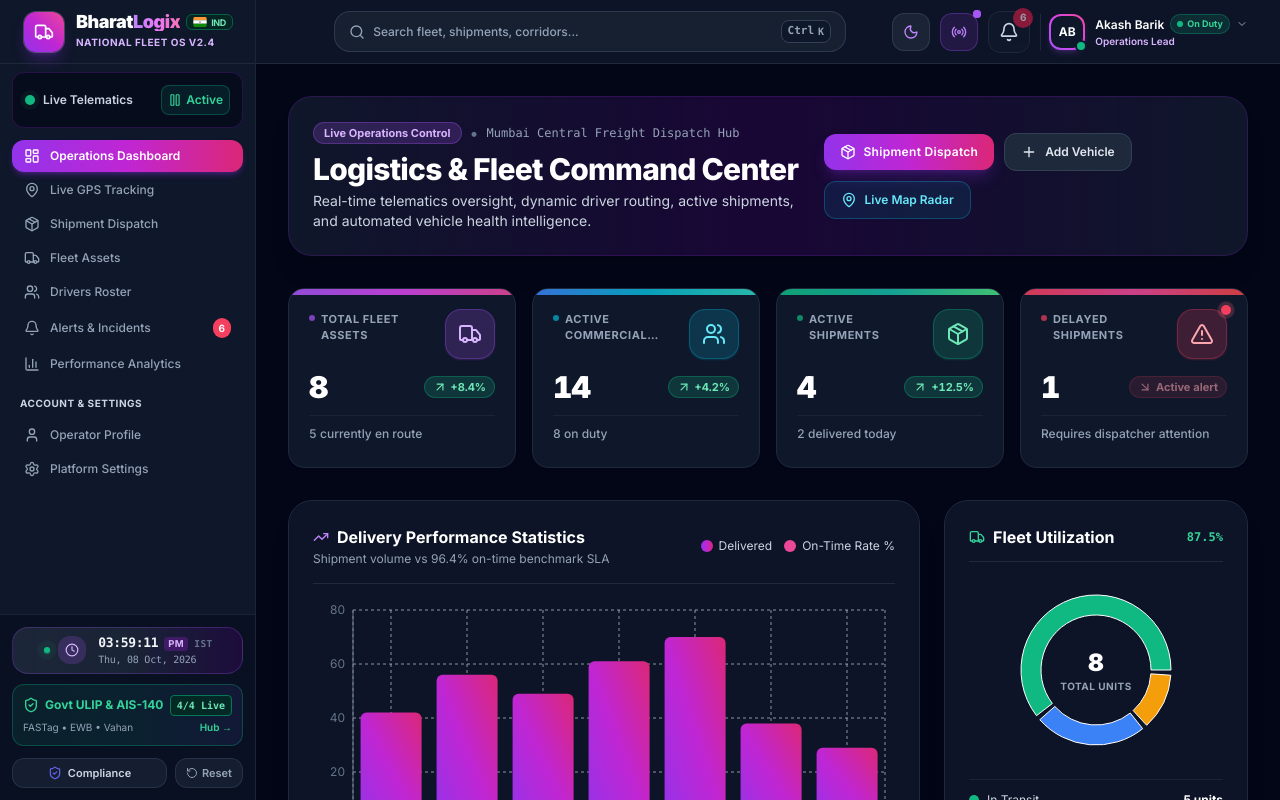
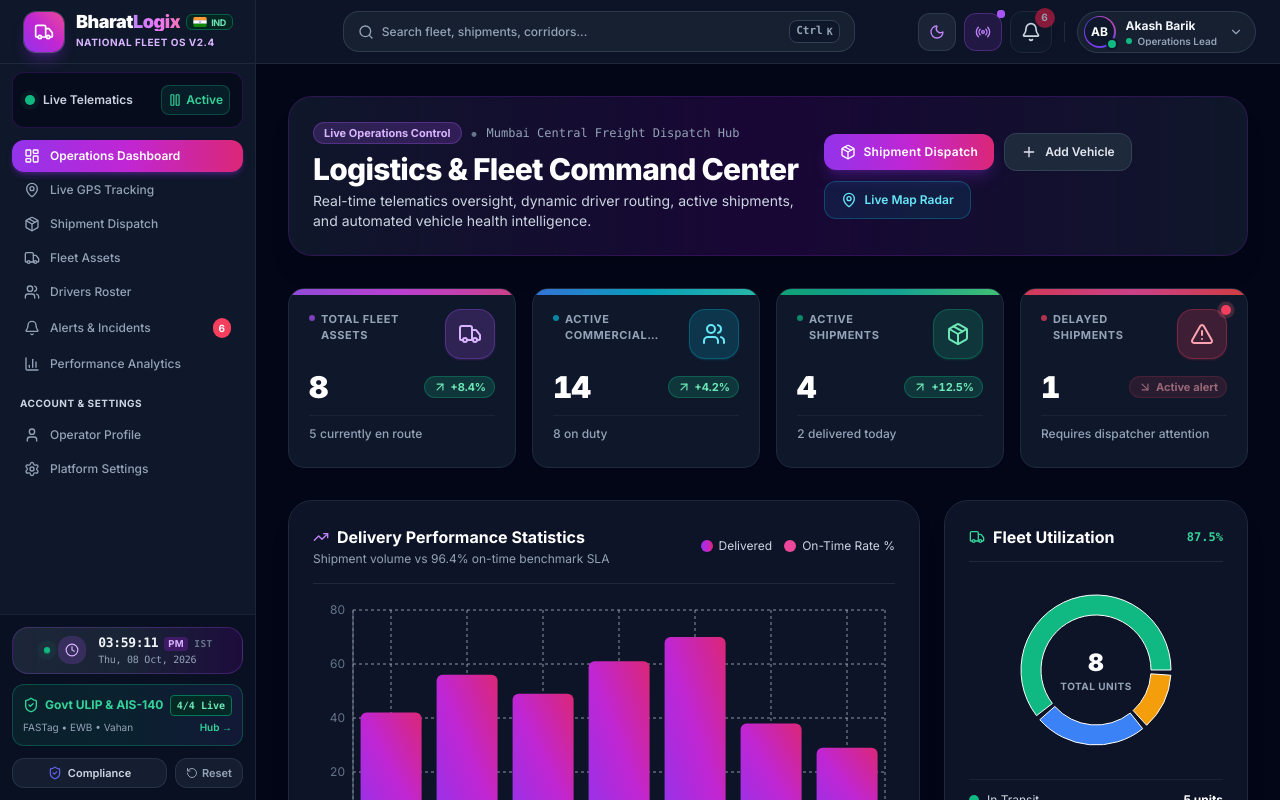
Before and after one commit to Sushanth666/Logistics-Fleet-Tracking-Platform, a React (Vite) app: page / in a window 1280 px wide. Built offline with nearby package versions, Linux system fonts and the light colour scheme.

Commit message:
style(navbar): redesign user profile into capsule pill and align further to the right

```diff
--- a/src/components/layout/Navbar.jsx
+++ b/src/components/layout/Navbar.jsx
@@ -27,7 +27,7 @@ export const Navbar = ({ onOpenSidebar, onScrollToTop }) => {
     <>
       <header
         onDoubleClick={onScrollToTop}
-        className="sticky top-0 z-40 h-16 bg-white/95 dark:bg-slate-900/90 backdrop-blur-md border-b border-slate-200 dark:border-slate-800 px-3 sm:px-6 lg:px-8 flex items-center justify-between gap-2 sm:gap-3 transition-colors duration-300"
+        className="sticky top-0 z-40 h-16 bg-white/95 dark:bg-slate-900/90 backdrop-blur-md border-b border-slate-200 dark:border-slate-800 px-3 sm:px-5 lg:px-6 flex items-center justify-between gap-2 sm:gap-3 transition-colors duration-300"
       >
         {/* Left — Mobile / Tablet Menu Toggle + Brand Logo */}
         <div className="flex items-center gap-2 sm:gap-3 shrink-0">
@@ -72,7 +72,7 @@ export const Navbar = ({ onOpenSidebar, onScrollToTop }) => {
         </div>
 
         {/* Right Controls */}
-        <div className="flex items-center gap-1 sm:gap-2 lg:gap-2.5 shrink-0">
+        <div className="flex items-center gap-1.5 sm:gap-2 shrink-0">
           {/* Mobile Quick Search Icon Trigger (Only on mobile <640px) */}
           <button
             onClick={() => setIsCommandOpen(true)}
@@ -103,6 +103,9 @@ export const Navbar = ({ onOpenSidebar, onScrollToTop }) => {
           {/* Notifications Dropdown */}
           <AlertDropdown />
 
+          {/* Subtle Vertical Divider */}
+          <div className="h-5 w-px bg-slate-200/90 dark:bg-slate-800 mx-0.5 sm:mx-1 shrink-0" />
+
           {/* Interactive User Profile Dropdown */}
           <UserDropdown />
         </div>
--- a/src/components/layout/UserDropdown.jsx
+++ b/src/components/layout/UserDropdown.jsx
@@ -33,22 +33,22 @@ export const UserDropdown = () => {
 
   return (
     <div className="relative" ref={dropdownRef}>
-      {/* Trigger Button */}
+      {/* Trigger Button — Sleek Executive Capsule Pill */}
       <button
         onClick={() => setIsOpen(!isOpen)}
-        className="flex items-center gap-2.5 pl-2 border-l border-slate-200 dark:border-slate-800 hover:opacity-90 transition-opacity cursor-pointer group"
+        className="flex items-center gap-2.5 p-1 lg:pl-1.5 lg:pr-3 rounded-full bg-slate-100/80 hover:bg-slate-100 dark:bg-slate-800/60 dark:hover:bg-slate-800 border border-slate-200/90 hover:border-purple-300 dark:border-slate-700/80 dark:hover:border-purple-500/40 shadow-2xs hover:shadow-xs transition-all duration-200 cursor-pointer group select-none"
         aria-label="User profile menu"
       >
-        {/* Avatar with Status Indicator Dot */}
-        <div className="relative">
-          <div className="w-9 h-9 rounded-xl bg-gradient-to-tr from-purple-500 via-fuchsia-500 to-pink-500 p-0.5 shadow-md shadow-purple-500/20 group-hover:ring-2 ring-purple-400/40 transition-all">
-            <div className="w-full h-full rounded-[10px] bg-white dark:bg-slate-900 flex items-center justify-center font-bold text-xs text-purple-700 dark:text-white">
+        {/* Modern Circular Gradient Avatar with Embedded Duty Dot */}
+        <div className="relative shrink-0">
+          <div className="w-8 h-8 rounded-full bg-gradient-to-tr from-purple-600 via-indigo-600 to-pink-500 p-[1.5px] shadow-xs group-hover:scale-105 transition-transform duration-200">
+            <div className="w-full h-full rounded-full bg-slate-900 flex items-center justify-center font-bold text-xs text-white">
               {displayInitials}
             </div>
           </div>
-          {/* Status Dot on Profile Picture */}
+          {/* Duty Status Dot with Clean Ring */}
           <span
-            className={`absolute -bottom-0.5 -right-0.5 w-3 h-3 rounded-full border-2 border-white dark:border-slate-900 shadow-sm transition-colors ${
+            className={`absolute -bottom-0.5 -right-0.5 w-3 h-3 rounded-full border-2 border-white dark:border-slate-900 shadow-xs transition-colors ${
               dutyStatus === 'On Duty'
                 ? 'bg-emerald-500'
                 : dutyStatus === 'On Break'
@@ -59,36 +59,31 @@ export const UserDropdown = () => {
           />
         </div>
 
-        {/* Name, Role & Status Badge (Desktop only; on mobile & tablet avatar with status dot is shown) */}
-        <div className="hidden lg:block text-left">
-          <div className="flex items-center gap-1.5">
-            <p className="text-xs font-semibold text-slate-900 dark:text-white leading-tight">{displayName}</p>
-            {/* Status Indicator Near Name */}
+        {/* Name & Role (Desktop only; on mobile & tablet avatar pill is shown) */}
+        <div className="hidden lg:flex flex-col text-left min-w-0 pr-0.5">
+          <div className="flex items-center gap-1.5 leading-tight">
+            <span className="text-xs font-bold text-slate-800 dark:text-slate-100 group-hover:text-purple-600 dark:group-hover:text-purple-400 transition-colors truncate">
+              {displayName}
+            </span>
+          </div>
+          <div className="flex items-center gap-1.5 mt-0.5 leading-none">
             <span
-              className={`inline-flex items-center gap-1 px-1.5 py-0.5 rounded-full text-[9px] font-bold border transition-colors ${
+              className={`w-1.5 h-1.5 rounded-full shrink-0 ${
                 dutyStatus === 'On Duty'
-                  ? 'bg-emerald-50 text-emerald-700 border-emerald-200 dark:bg-emerald-500/15 dark:text-emerald-400 dark:border-emerald-500/30'
+                  ? 'bg-emerald-500 animate-pulse'
                   : dutyStatus === 'On Break'
-                  ? 'bg-amber-50 text-amber-700 border-amber-200 dark:bg-amber-500/15 dark:text-amber-400 dark:border-amber-500/30'
-                  : 'bg-slate-100 text-slate-600 border-slate-200 dark:bg-slate-800 dark:text-slate-400 dark:border-slate-700'
+                  ? 'bg-amber-400'
+                  : 'bg-slate-400'
               }`}
-              title={`Dispatcher Status: ${dutyStatus}`}
-            >
-              <span
-                className={`w-1.5 h-1.5 rounded-full ${
-                  dutyStatus === 'On Duty'
-                    ? 'bg-emerald-500 animate-pulse'
-                    : dutyStatus === 'On Break'
-                    ? 'bg-amber-400'
-                    : 'bg-slate-400'
-                }`}
-              />
-              <span>{dutyStatus}</span>
+            />
+            <span className="text-[10px] font-semibold text-slate-500 dark:text-slate-400 truncate">
+              {displayRole}
             </span>
-            <ChevronDown className="w-3 h-3 text-slate-500 group-hover:text-slate-900 dark:text-slate-400 dark:group-hover:text-white transition-colors" />
           </div>
-          <p className="text-[10px] font-semibold text-purple-600 dark:text-purple-300">{displayRole}</p>
         </div>
+
+        {/* Chevron Indicator */}
+        <ChevronDown className="w-3.5 h-3.5 text-slate-400 group-hover:text-purple-600 dark:group-hover:text-purple-400 transition-transform group-hover:translate-y-0.5 shrink-0 hidden lg:block" />
       </button>
 
       {/* Dropdown Menu */}
```
